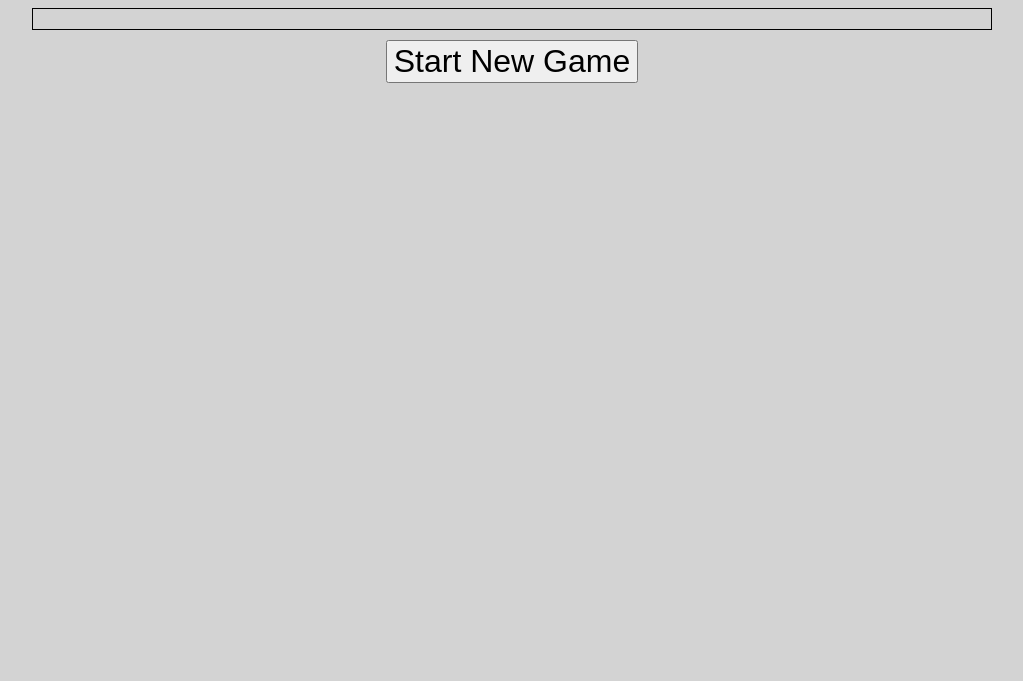
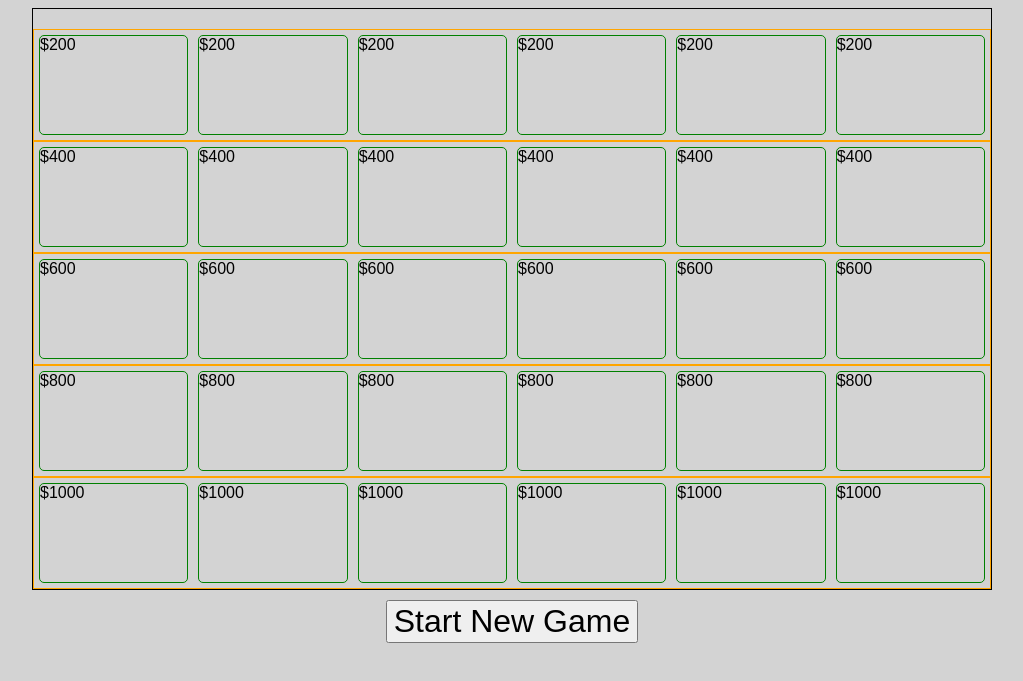
Before and after one commit to colejoffray/jeopardy-game, a plain HTML site: page index.html in a window 1280 px wide. Shown: the part 105-786 px from the top of the page, without its empty margins (128-1151 px from the left). Drawn offline with Linux system fonts and the light colour scheme.

Commit message:
generated gameboard

```diff
--- a/css/style.css
+++ b/css/style.css
@@ -61,7 +61,7 @@ span {
   border-radius: 5px;
   margin: 5px;
   height: 100px;
-  flex-basis: 1;
+  flex: 1;
 }
 
 
--- a/js/main.js
+++ b/js/main.js
@@ -1,5 +1,36 @@
+//Initialize the game board on page load
+initBoard()
+
+function initBoard(){
+  let board = document.getElementById('clue-board')
+  //generate 5 rows, then place 6 boxes in each row
+  for(let i = 0; i < 5; i++){
+    let row = document.createElement('div')
+    let boxValue = 200 * (i + 1)
+    row.className = 'clue-row'
+
+    for(let j = 0; j < 6; j++){
+      let box = document.createElement('div')
+      box.className= 'clue-box'
+      box.textContent = `$${boxValue}`
+      box.addEventListener('click', getClue, false)
+      row.appendChild(box)
+    }
+
+
+    board.appendChild(row)
+
+  }
+}
+
+ function getClue() {
+  console.log('hello world')
+}
+
+
+
 //Example fetch using pokemonapi.co
-document.querySelector('button').addEventListener('click', getFetch)
+// document.querySelector('button').addEventListener('click', getFetch)
 
 function getFetch(){
   const choice = document.querySelector('input').value
```
